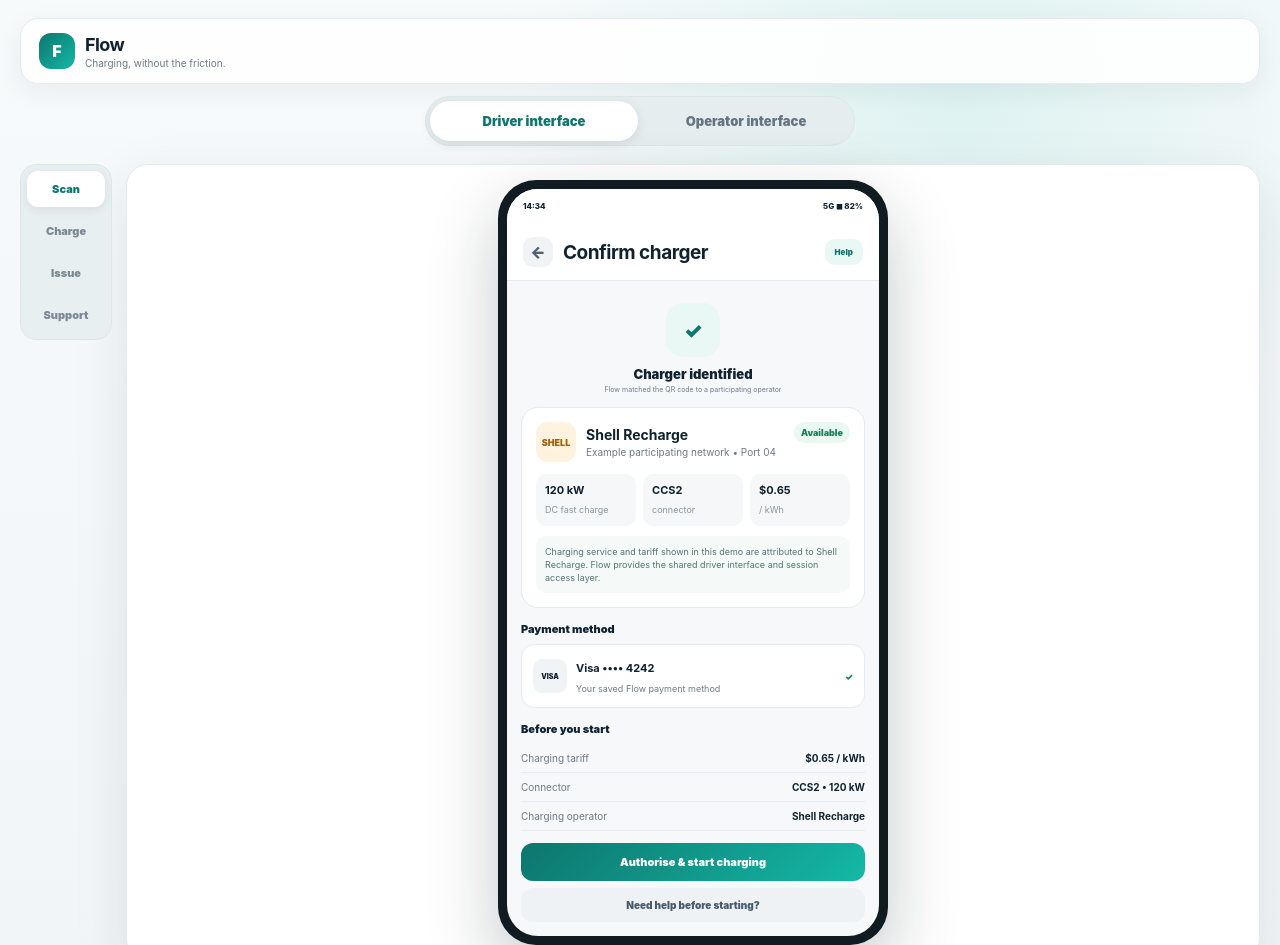
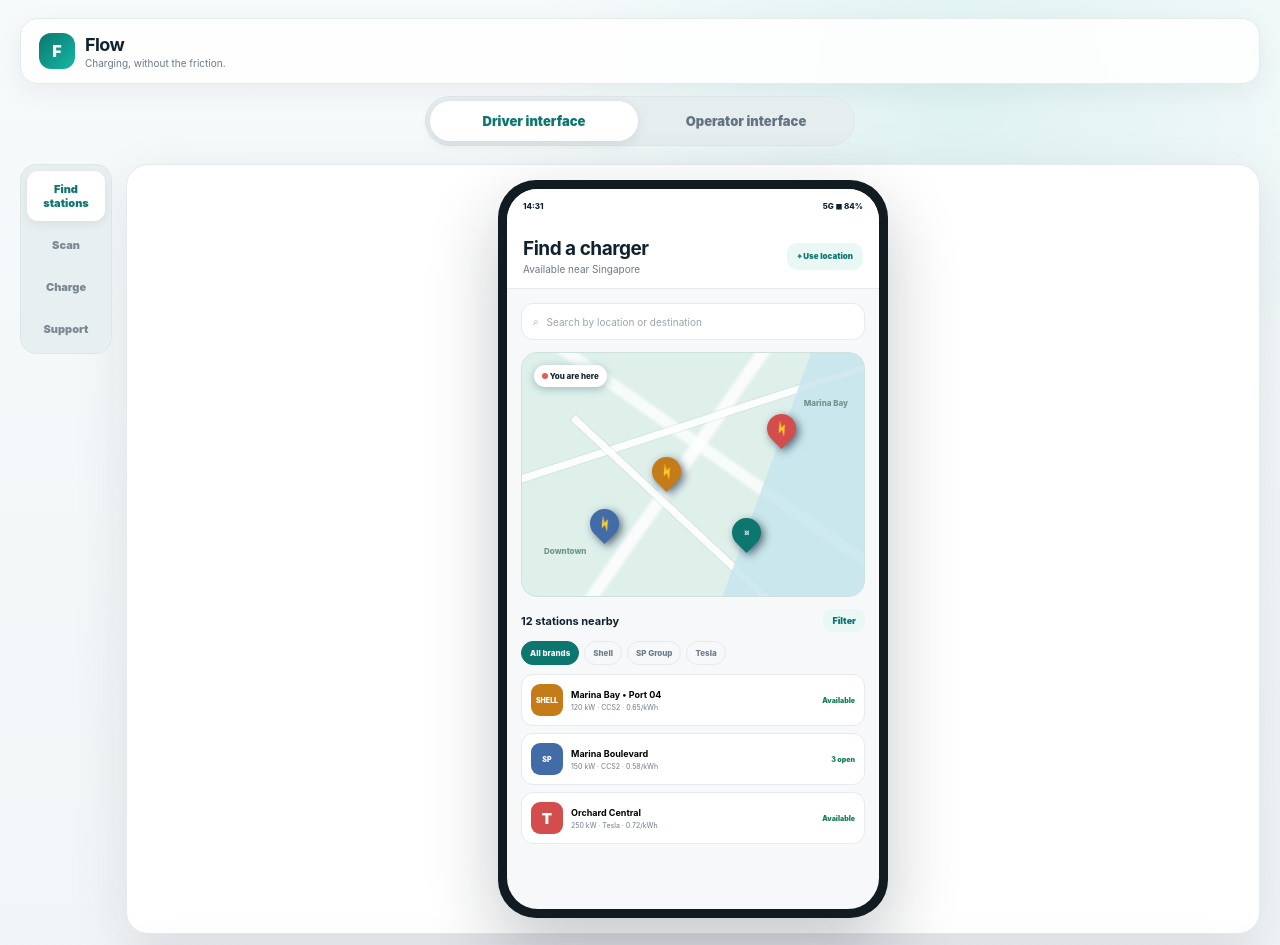
Before and after one commit to Ohana-Singapore/flow, a website built with Vite: page index.html in a window 1280 px wide. Shown: the top 945 px of the page. Built offline with nearby package versions, Linux system fonts and the light colour scheme.

Commit message:
improved flow and layout

```diff
--- a/index.html
+++ b/index.html
@@ -51,9 +51,9 @@
     <section class="interface-workspace active" id="driverWorkspace">
     <div class="driver-workflow">
     <div class="stepper">
-      <button class="step-tab active" data-go="scan">Scan</button>
+      <button class="step-tab active" data-go="stations">Find stations</button>
+      <button class="step-tab" data-go="scan">Scan</button>
       <button class="step-tab" data-go="charging">Charge</button>
-      <button class="step-tab" data-go="issue">Issue</button>
       <button class="step-tab" data-go="chat">Support</button>
     </div>
 
@@ -62,8 +62,35 @@
         <div class="phone-frame">
           <div class="phone-screen">
 
+            <!-- STATION FINDER -->
+            <div class="screen" id="stationsScreen">
+              <div class="phone-status"><span>14:31</span><span>5G ◼︎ 84%</span></div>
+              <div class="mobile-head">
+                <div class="row">
+                  <div><h2>Find a charger</h2><p class="screen-subtitle">Available near Singapore</p></div>
+                  <button class="support-small">⌖ Use location</button>
+                </div>
+              </div>
+              <div class="mobile-content station-content">
+                <div class="station-search">⌕ <span>Search by location or destination</span></div>
+                <div class="map-card" aria-label="Map showing nearby charging stations">
+                  <div class="map-roads road-one"></div><div class="map-roads road-two"></div><div class="map-water"></div>
+                  <span class="map-label label-marina">Marina Bay</span><span class="map-label label-city">Downtown</span>
+                  <button class="map-pin pin-shell" data-go="scan">⚡</button><button class="map-pin pin-tesla">⚡</button><button class="map-pin pin-sp">⚡</button><button class="map-pin pin-flow">⌖</button>
+                  <div class="map-location"><span></span> You are here</div>
+                </div>
+                <div class="station-toolbar"><strong>12 stations nearby</strong><button>Filter</button></div>
+                <div class="brand-filters"><span class="selected">All brands</span><span>Shell</span><span>SP Group</span><span>Tesla</span></div>
+                <div class="station-list">
+                  <button class="station-item" data-go="scan"><span class="station-brand shell">SHELL</span><span class="station-info"><strong>Marina Bay • Port 04</strong><small>120 kW · CCS2 · 0.65/kWh</small></span><span class="station-state">Available</span></button>
+                  <button class="station-item"><span class="station-brand sp">SP</span><span class="station-info"><strong>Marina Boulevard</strong><small>150 kW · CCS2 · 0.58/kWh</small></span><span class="station-state">3 open</span></button>
+                  <button class="station-item"><span class="station-brand tesla">T</span><span class="station-info"><strong>Orchard Central</strong><small>250 kW · Tesla · 0.72/kWh</small></span><span class="station-state">Available</span></button>
+                </div>
+              </div>
+            </div>
+
             <!-- SCAN / CONFIRM -->
-            <div class="screen" id="scanScreen">
+            <div class="screen hidden" id="scanScreen">
               <div class="phone-status"><span>14:34</span><span>5G ◼︎ 82%</span></div>
               <div class="mobile-head">
                 <div class="row">
--- a/src/main.js
+++ b/src/main.js
@@ -8,7 +8,7 @@
 const IDS = {
   operatorWorkspace: 'operatorPanel',
   driverWorkspace: 'driverWorkspace',
-  screens: { scan: 'scanScreen', charging: 'chargingScreen', chat: 'chatScreen', call: 'callScreen' },
+  screens: { stations: 'stationsScreen', scan: 'scanScreen', charging: 'chargingScreen', chat: 'chatScreen', call: 'callScreen' },
   controls: { startCharging: 'startChargingBtn', simulateIssue: 'simulateIssueBtn', stopSession: 'stopSessionBtn', sendChat: 'sendChat', chatInput: 'chatInput' },
   charging: { issueBanner: 'issueBanner', liveStatus: 'liveStatus', chargeBadge: 'chargeBadge', energy: 'energyValue', cost: 'costValue', battery: 'batteryLevel', duration: 'timeValue', messages: 'messages' },
 };
--- a/src/style.css
+++ b/src/style.css
@@ -213,6 +213,11 @@
   font-weight:950;
 }
 .mobile-content{padding:14px}
+.screen-subtitle{margin:3px 0 0;color:var(--muted);font-size:10px}
+.station-search{display:flex;gap:8px;align-items:center;background:#fff;border:1px solid var(--line);border-radius:12px;padding:11px;color:#9aa5ae;font-size:10px}
+.map-card{height:245px;margin:12px 0;border:1px solid #cfe1df;border-radius:16px;overflow:hidden;position:relative;background:#dff0eb;background-image:linear-gradient(125deg,transparent 45%,rgba(255,255,255,.8) 46%,rgba(255,255,255,.8) 48%,transparent 49%),linear-gradient(35deg,transparent 55%,rgba(255,255,255,.75) 56%,rgba(255,255,255,.75) 58%,transparent 59%)}
+.map-water{position:absolute;right:-18%;top:-20%;width:45%;height:140%;background:#c5e5ed;transform:rotate(20deg);opacity:.8}.map-roads{position:absolute;height:7px;background:rgba(255,255,255,.9);box-shadow:0 0 0 1px rgba(170,195,193,.25);transform-origin:left}.road-one{width:120%;top:54%;left:-8%;transform:rotate(-18deg)}.road-two{width:100%;top:25%;left:15%;transform:rotate(43deg)}.map-label{position:absolute;color:#70938d;font-size:8px;font-weight:800}.label-marina{right:16px;top:45px}.label-city{left:22px;bottom:40px}.map-pin{position:absolute;width:29px;height:29px;border-radius:50% 50% 50% 0;transform:rotate(-45deg);color:#fff;background:var(--brand);box-shadow:0 4px 8px #567;z-index:2;font-size:12px}.map-pin::first-letter{transform:rotate(45deg)}.pin-shell{left:38%;top:43%;background:#c57b18}.pin-tesla{right:20%;top:25%;background:#d34d4d}.pin-sp{left:20%;bottom:24%;background:#426ca8}.pin-flow{right:30%;bottom:20%;background:var(--brand)}.map-location{position:absolute;left:12px;top:12px;background:#fff;padding:6px 8px;border-radius:999px;font-size:8px;font-weight:800;box-shadow:0 2px 8px #9bb}.map-location span{display:inline-block;width:6px;height:6px;border-radius:50%;background:#e45b57}
+.station-toolbar{display:flex;justify-content:space-between;align-items:center;font-size:11px}.station-toolbar button{background:var(--soft);color:var(--brand);border-radius:8px;padding:6px 9px;font-size:9px;font-weight:900}.brand-filters{display:flex;gap:5px;overflow:auto;margin:9px 0}.brand-filters span{white-space:nowrap;padding:6px 8px;border:1px solid var(--line);border-radius:999px;color:var(--muted);font-size:8px;font-weight:800}.brand-filters .selected{background:var(--brand);color:#fff;border-color:var(--brand)}.station-list{display:grid;gap:7px}.station-item{display:flex;align-items:center;gap:8px;text-align:left;background:#fff;border:1px solid var(--line);border-radius:12px;padding:9px}.station-brand{width:32px;height:32px;border-radius:9px;display:grid;place-items:center;color:#fff;font-size:7px;font-weight:950}.station-brand.shell{background:#c57b18}.station-brand.sp{background:#426ca8}.station-brand.tesla{background:#d34d4d;font-size:15px}.station-info{flex:1}.station-info strong{display:block;font-size:9px}.station-info small{display:block;color:var(--muted);font-size:7px;margin-top:3px}.station-state{color:var(--success);font-size:7px;font-weight:950}
 .operator-card{
   background:#fff;
   border:1px solid var(--line);
```
